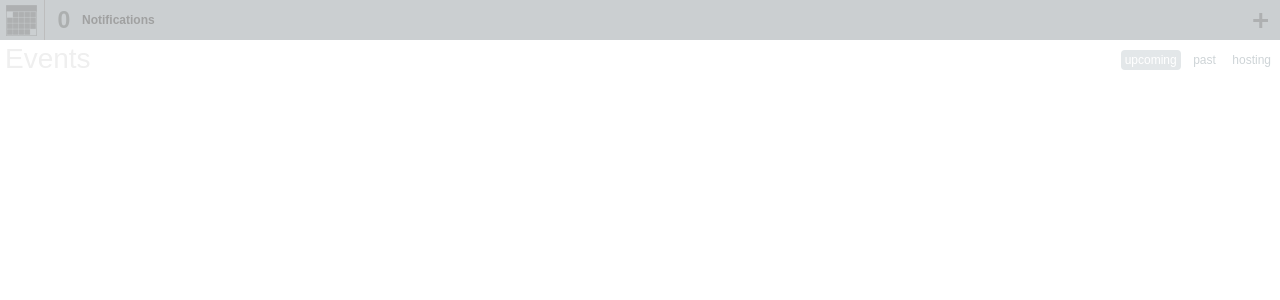
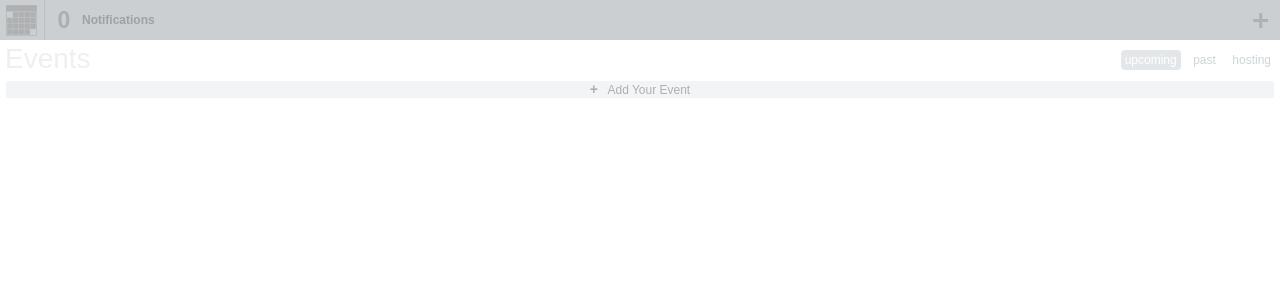
Before and after one commit to a-huy/collvent, a Django app: page /events/list/ in a window 1280 px wide. Shown: the top 300 px of the page. Run offline with Django 3.2, Linux system fonts and the light colour scheme; the visitor is signed in with stand-in values (Sample User, id 1); data that the repository does not hold is empty; some libraries are stand-ins or nearby versions.

Commit message:
Added add event footer to event list.

```diff
--- a/content/static/styles/events/list.css
+++ b/content/static/styles/events/list.css
@@ -226,3 +226,37 @@
 {
 	margin-top: -34px;
 }
+
+
+/* addEventBlock */
+
+.addEventBlock
+{
+	display: block;
+	padding: 1px;
+	margin: 3px;
+	margin-left: 6px;
+	margin-right: 6px;
+	line-height: 14px;
+
+	border-radius: 2px;
+
+	background-color: #f2f4f5;
+
+	text-align: center;
+}
+
+.addEventBlock .icon
+{
+	margin-right: 5px;
+
+	font-size: 14px;
+	font-weight: bold;
+	color: #aeb0b1;
+}
+
+.addEventBlock .title
+{
+	color: #aeb0b1;
+	font-size: 12px;
+}
--- a/events/templates/list.html
+++ b/events/templates/list.html
@@ -52,4 +52,8 @@
 			{% endfor %}
 		</div>
 	</div>
+    <a class="addEventBlock" href="/events/create/">
+        <span class="icon">+</span>
+        <span class="title">Add Your Event</span>
+    </a>
 {% endblock body %}
```
